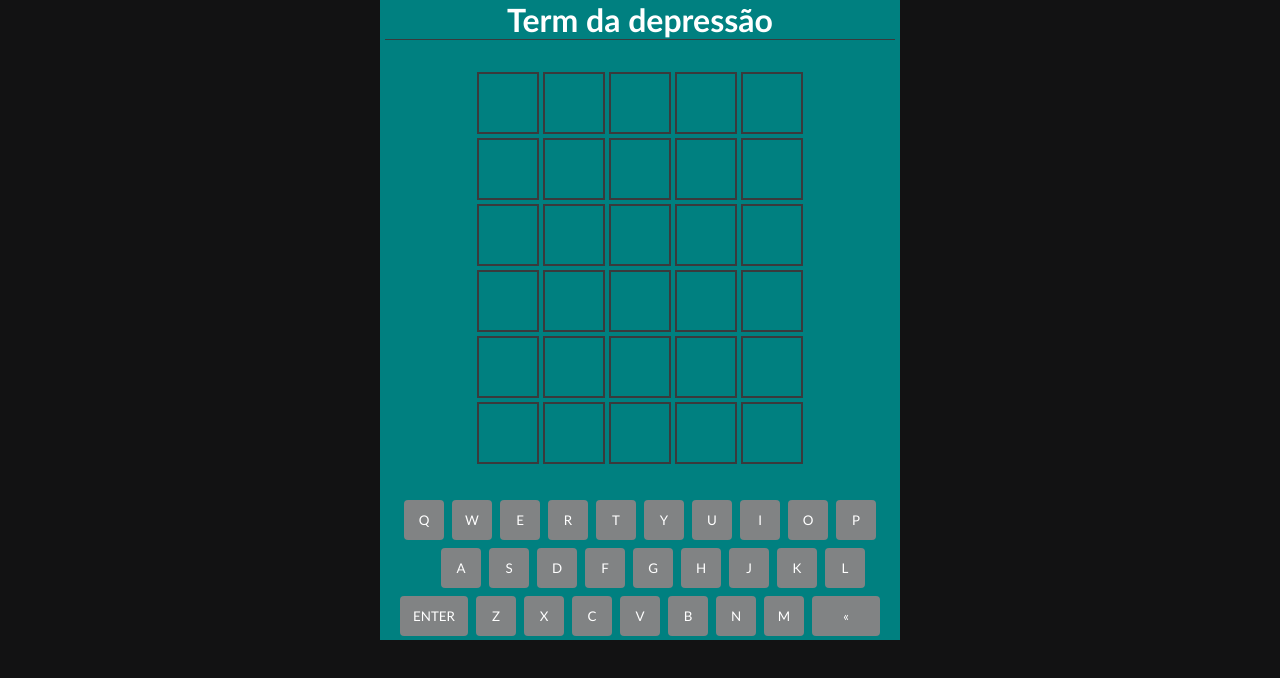
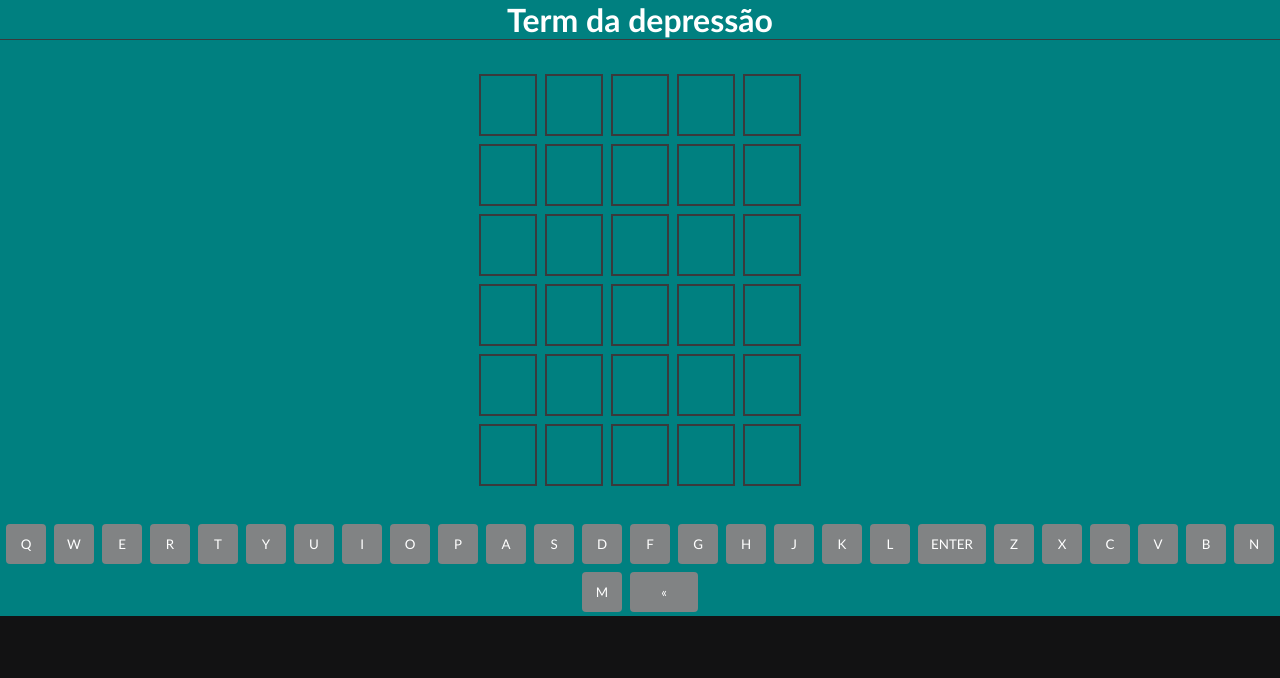
Before and after one commit to YanCardoso/termv, a website: page index.html in a window 1280 px wide. Drawn offline with Linux system fonts and the light colour scheme.

Commit message:
width test

```diff
--- a/style.css
+++ b/style.css
@@ -27,8 +27,9 @@ body {
 }
 
 .title-container {
+    align-items: center;
     text-align: center;
-    width: 510px;
+    width: 100%;
     border-bottom: solid 1px #3a3a3c;
 }
 
@@ -40,7 +41,7 @@ body {
 .key-container {
     position: relative;
     justify-content: center;
-    max-width: 520px;
+    max-width: 100%;
     display: flex;
     flex-wrap: wrap;
 }
@@ -55,7 +56,6 @@ body {
 }
 
 .key-container button:nth-child(11) {
-    margin-left: 30px;
 }
 
 .key-container button:nth-child(20),
@@ -75,7 +75,7 @@ body {
     display: flex;
     justify-content: center;
     align-items: center;
-    margin: 2px;
+    margin: 4px;
 }
 
 .message-container {
```
